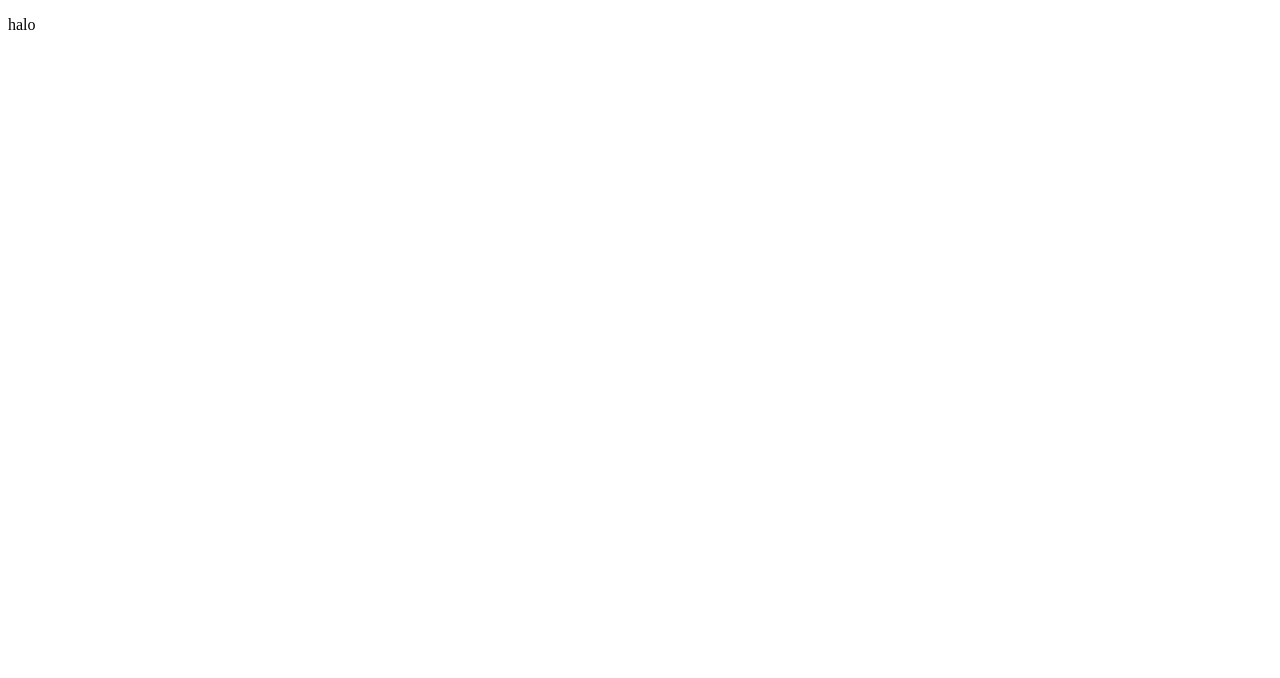
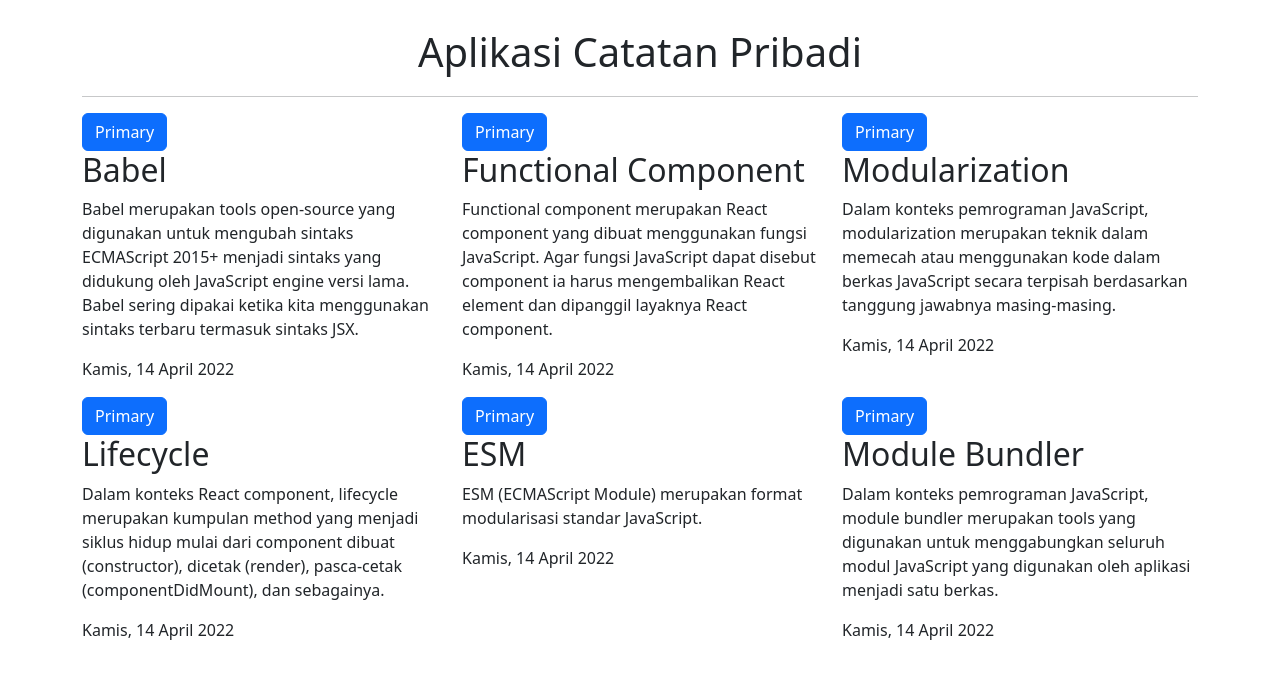
Before and after one commit to oets-man/dicoding-react-personal-notes-app, a React (Vite) app: page / in a window 1280 px wide. Shown: the top 678 px of the page. Built offline with nearby package versions, Linux system fonts and the light colour scheme.

Commit message:
bootstrap

```diff
--- a/package.json
+++ b/package.json
@@ -10,8 +10,10 @@
     "preview": "vite preview"
   },
   "dependencies": {
+    "bootstrap": "^5.3.2",
     "prop-types": "^15.8.1",
     "react": "^18.2.0",
+    "react-bootstrap": "^2.8.0",
     "react-dom": "^18.2.0"
   },
   "devDependencies": {
--- a/src/App.jsx
+++ b/src/App.jsx
@@ -1,17 +1,25 @@
 // eslint-disable-next-line no-unused-vars
 import React from 'react';
+import data from '../src/data';
+import ListContainer from './note/ListContainer'
+import 'bootstrap/dist/css/bootstrap.min.css';
+import Container from 'react-bootstrap/Container';
 
 class App extends React.Component {
 	constructor(props) {
 		super(props);
-
+		this.state = {
+			notes: data(),
+		};
 	}
-
-
 
 	render() {
 		return (
-		<p>halo</p>
+			<Container>
+				<h1 className='text-center p-1 mt-4'>Aplikasi Catatan Pribadi</h1>
+				<hr/>
+				<ListContainer notes={this.state.notes}/>
+			</Container>
 		);
 	}
 }
--- /dev/null
+++ b/src/note/ListContainer.jsx
@@ -0,0 +1,16 @@
+/* eslint-disable react/prop-types */
+// eslint-disable-next-line no-unused-vars
+import React from 'react';
+import ListItems from './ListItems';
+
+export default function ListContainer({ notes }) {
+	return (
+		<div className='row'>
+			{notes.map((note) => (
+				<div className='col-12 col-md-6 col-xl-4' key={note.id}>
+					<ListItems  {...note} />
+				</div>
+			))}
+		</div>
+	);
+}
--- /dev/null
+++ b/src/note/ListItems.jsx
@@ -0,0 +1,18 @@
+/* eslint-disable react/prop-types */
+// eslint-disable-next-line no-unused-vars
+import React from 'react';
+import showFormattedDate from '../utils/format-date';
+import { Button } from 'react-bootstrap';
+
+
+export default function ListItems({ title, body, createdAt }) {
+	return (
+		<>
+      <Button variant="primary">Primary</Button>{' '}
+
+			<h2>{title}</h2>
+			<p>{body}</p>
+			<p>{showFormattedDate(createdAt)}</p>
+		</>
+	);
+}
--- /dev/null
+++ b/src/utils/format-date.js
@@ -0,0 +1,10 @@
+const showFormattedDate = (date) => {
+    const options = {
+      weekday: "long",
+      year: "numeric",
+      month: "long",
+      day: "numeric"
+    }
+    return new Date(date).toLocaleDateString("id-ID", options)
+  }
+  export default showFormattedDate
```
Also changed, not shown: 1 other file (tests, documents, lock files or other folders).
